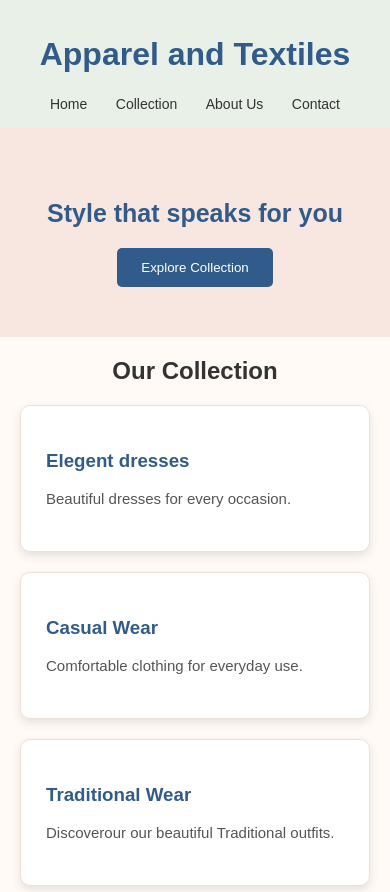
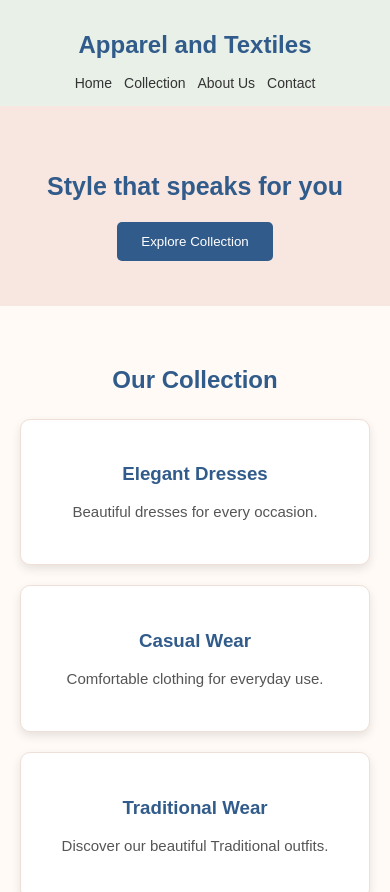
Before and after one commit to lisha-web-project/apparel-website, a plain HTML site: page index.html in a window 390 px wide. Shown: the top 892 px of the page. Drawn offline with Linux system fonts and the light colour scheme.

Commit message:
Complete Week 2 Responsive Web Design

```diff
--- a/index.html
+++ b/index.html
@@ -24,11 +24,11 @@
                 Explore Collection
             </button>
         </section>
-        <section class="Collection">
+        <section class="collection">
             <h2 class="collection-title">Our Collection</h2>
             <div class="product-container">
                 <div class="product-card">
-                    <h3>Elegent dresses</h3>
+                    <h3>Elegant Dresses</h3>
                     <p>Beautiful dresses for every occasion.</p>
                 </div>
                 <div class="product-card">
@@ -37,7 +37,7 @@
                 </div>
                 <div class="product-card">
                     <h3>Traditional Wear</h3>
-                    <p>Discoverour our beautiful Traditional outfits.</p>
+                    <p>Discover our beautiful Traditional outfits.</p>
                 </div>
 
             </div>
--- a/style.css
+++ b/style.css
@@ -1,3 +1,4 @@
+/* General Settings */
 * {
     box-sizing: border-box;
 }
@@ -9,6 +10,7 @@ body {
     color: #333;
 }
 
+/* Header */
 header {
     background-color: #e8f0e8;
     padding: 20px;
@@ -17,19 +19,24 @@ header {
 
 header h1 {
     color: #315b8a;
-    text-align: center;
 }
 
+/* Navigation */
 nav {
     margin-top: 15px;
+    display: flex;
+    justify-content: center;
+    gap: 20px;
+    flex-wrap: wrap;
 }
 
 nav a {
     text-decoration: none;
     color: #333;
-    margin: 0 12px;
+    font-size: 15px;
 }
 
+/* Hero Section */
 .hero {
     text-align: center;
     padding: 80px 20px;
@@ -45,6 +52,7 @@ nav a {
     font-size: 17px;
 }
 
+/* Button */
 button {
     background-color: #315b8a;
     color: white;
@@ -53,6 +61,7 @@ button {
     border-radius: 5px;
     cursor: pointer;
 }
+
 /* Collection Section */
 .collection {
     text-align: center;
@@ -75,9 +84,6 @@ button {
 }
 
 .product-card {
-    .product-card:hover {
-        transform: translate(-5px);
-    }
     background-color: white;
     padding: 25px;
     width: 250px;
@@ -85,6 +91,11 @@ button {
     box-shadow: 0 4px 10px rgba(0, 0, 0, 0.1);
     border: 1px solid #eee0d8;
     transition: transform 0.3s ease;
+}
+
+/* Hover Effect */
+.product-card:hover {
+    transform: translateY(-5px);
 }
 
 .product-card h3 {
@@ -97,6 +108,8 @@ button {
     color: #555;
     line-height: 1.6;
 }
+
+/* Benefits Section */
 .benefits {
     text-align: center;
     padding: 40px 20px;
@@ -115,9 +128,11 @@ button {
 }
 
 .benefit {
-    max-width: 250px;
+    width: 250px;
     padding: 15px;
 }
+
+/* Footer */
 footer {
     background-color: #315b8a;
     color: white;
@@ -130,13 +145,45 @@ footer p {
     margin: 8px;
     font-size: 14px;
 }
-@media (max-width: 600px) {
+
+/* Tablet Responsive Design */
+@media (max-width: 768px) {
+
     header {
         padding: 15px;
     }
 
     .hero {
         padding: 50px 15px;
+    }
+
+    .hero h2 {
+        font-size: 28px;
+    }
+
+    .product-card {
+        width: calc(50% - 15px);
+    }
+
+}
+
+/* Mobile Responsive Design */
+@media (max-width: 600px) {
+
+    header h1 {
+        font-size: 24px;
+    }
+
+    nav {
+        gap: 12px;
+    }
+
+    nav a {
+        font-size: 14px;
+    }
+
+    .hero {
+        padding: 45px 15px;
     }
 
     .hero h2 {
@@ -149,40 +196,17 @@ footer p {
         align-items: center;
     }
 
-    .product-card {
-        width: 100%;
-        max-width: 300px;
-    }
-}
-.collection-title {
-    text-align: center;
-    width: 100%;
-    margin: 20px auto;
-}
-@media (max-width: 768px) {
-    .product-container {
-        flex-direction: column;
-        align-items: center;
-    }
-
-    .product-card {
+    .product-card,
+    .benefit {
         width: 100%;
         max-width: 350px;
     }
 
-    .hero {
-        padding: 50px 15px;
+    .collection h2 {
+        font-size: 24px;
     }
 
-    header {
-        padding: 15px;
+    footer p {
+        font-size: 13px;
     }
 }
-nav {
-    gap: 10px;
-    flex-wrap: nowrap;
-}
-
-nav a {
-    font-size: 14px;
-}
```
Also changed, not shown: 1 other file.
